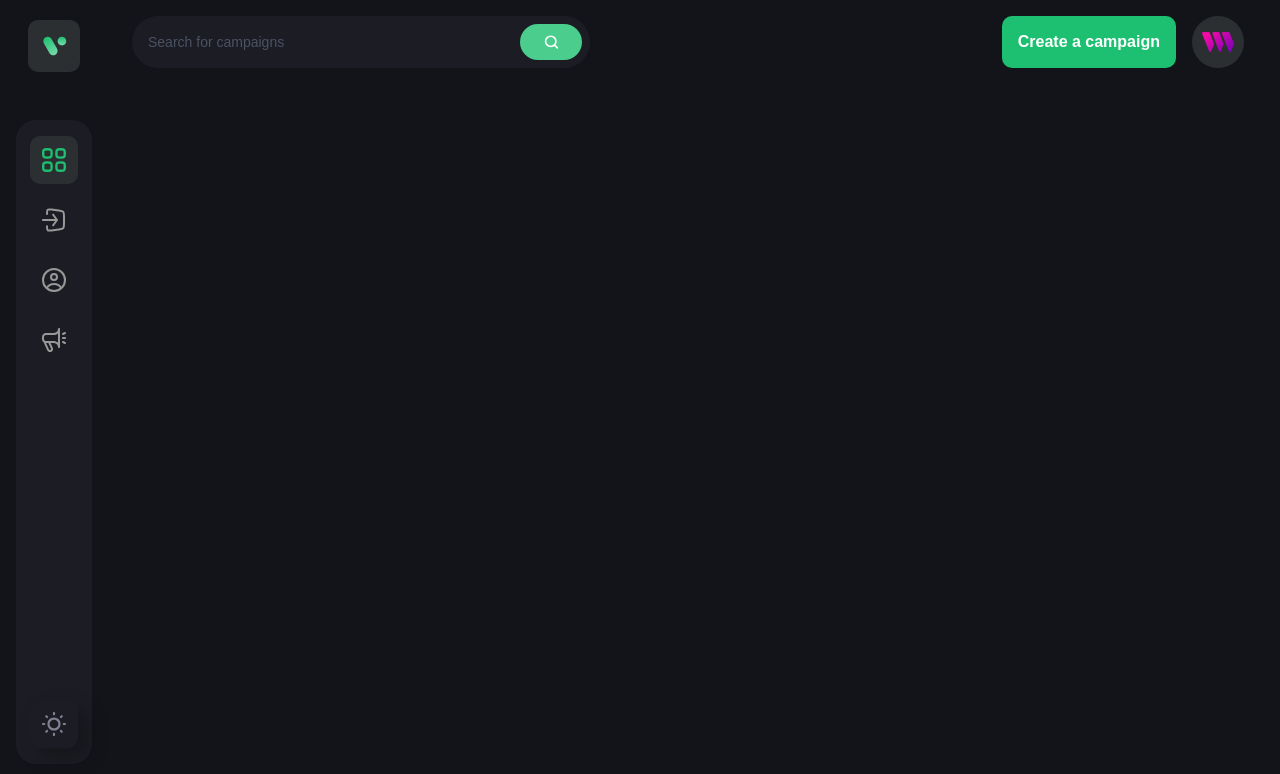
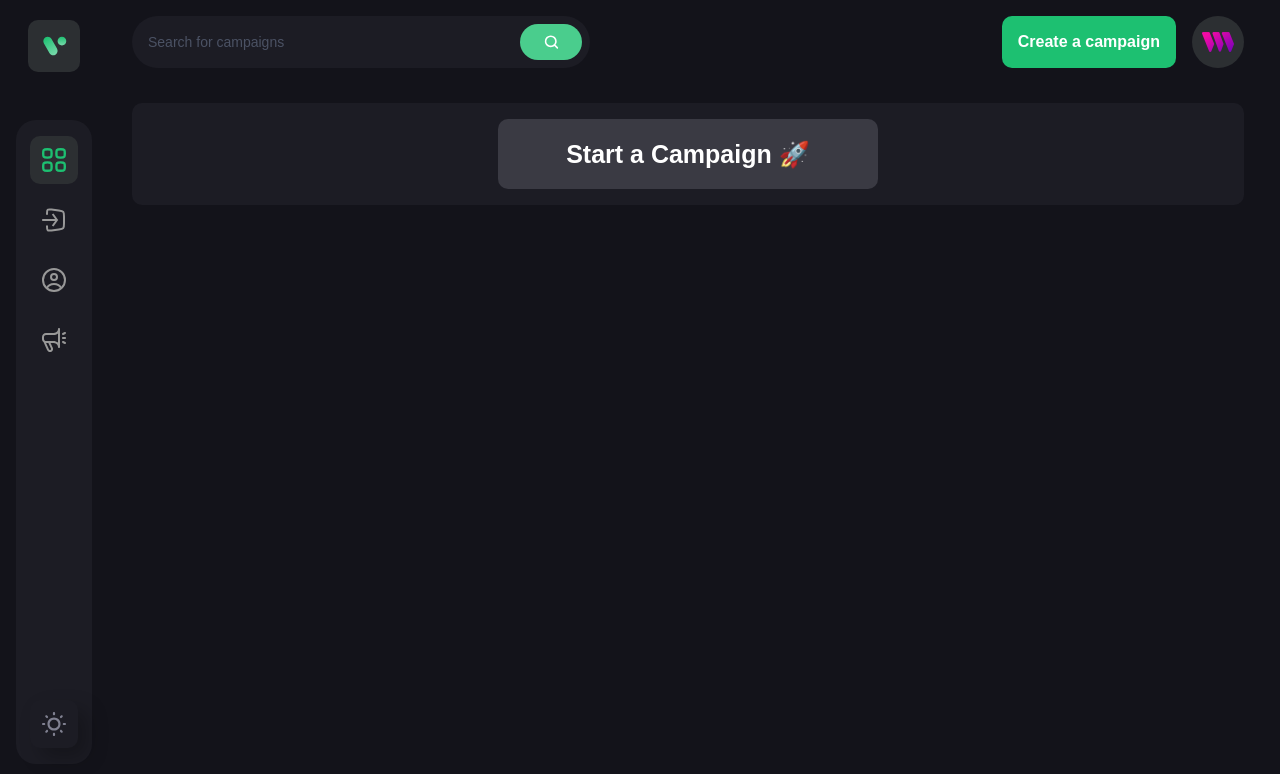
Before and after one commit to Tanishka-dev/CrowdFund-Web3, a React (Vite) app in the folder client/: page /create-campaign in a window 1280 px wide. Before the commit this address had no page. Shown: the top 774 px of the page. Built offline with nearby package versions, Linux system fonts and the light colour scheme; what @thirdweb-dev/react would draw is missing.

Commit message:
Create Campaign page setup

```diff
--- a/client/src/App.jsx
+++ b/client/src/App.jsx
@@ -4,16 +4,18 @@ import { Profile, CreateCampaign, Home, CampaignDetails } from "./pages";
 import { SideBar, NavBar } from "./components";
 const App = () => {
    return (
-      <div className="relative sm:8 p-4 bg-[#13131a] min-h-screen flex flex-row">
+      <div className="relative sm:-8 p-4 bg-[#13131a] min-h-screen flex flex-row">
          <div className="sm:flex hidden mr-10 relative ">
             <SideBar />
          </div>
          <div className="flex-1 max-sm:w-full max-w-[1280px] mx-auto sm:pr-5">
             <NavBar />
+
+            <Routes>
+               <Route path="/" element={<Home />} />
+               <Route path="/create-campaign" element={<CreateCampaign />} />
+            </Routes>
          </div>
-         <Routes>
-            <Route path="/" />
-         </Routes>
       </div>
    );
 };
--- a/client/src/pages/CreateCampaign.jsx
+++ b/client/src/pages/CreateCampaign.jsx
@@ -1,7 +1,30 @@
-import React from "react";
-
+import React, { useState } from "react";
+import { useNavigate } from "react-router-dom";
+import { ethers } from "ethers";
+import { money } from "../assets";
+import { checkIfImage } from "../utils";
+import { CustomButton } from "../components";
 const CreateCampaign = () => {
-   return <div>CreateCampaign</div>;
+   const navigate = useNavigate();
+   const [isLoading, setisLoading] = useState(false);
+   const [form, setform] = useState({
+      name: "",
+      deadline: "",
+      title: "",
+      target: "",
+      description: "",
+      image: "",
+   });
+   return (
+      <div className="bg-[#1c1c24] flex justify-center items-center flex-col rounded-[10px] sm:p-4">
+         {isLoading && "Loader.."}
+         <div className="bg-[#3a3a43] flex justify-center items-center p-[16px] sm:min-w-[380px] rounded-[10px]">
+            <h1 className="text-white font-epilogue font-bold text-[18px] sm:text-[25px] leading-[38px] ">
+               Start a Campaign 🚀
+            </h1>
+         </div>
+      </div>
+   );
 };
 
 export default CreateCampaign;
--- a/client/src/pages/Home.jsx
+++ b/client/src/pages/Home.jsx
@@ -1,7 +1,7 @@
 import React from "react";
 
 const Home = () => {
-   return <div>Home</div>;
+   return <div></div>;
 };
 
 export default Home;
```
